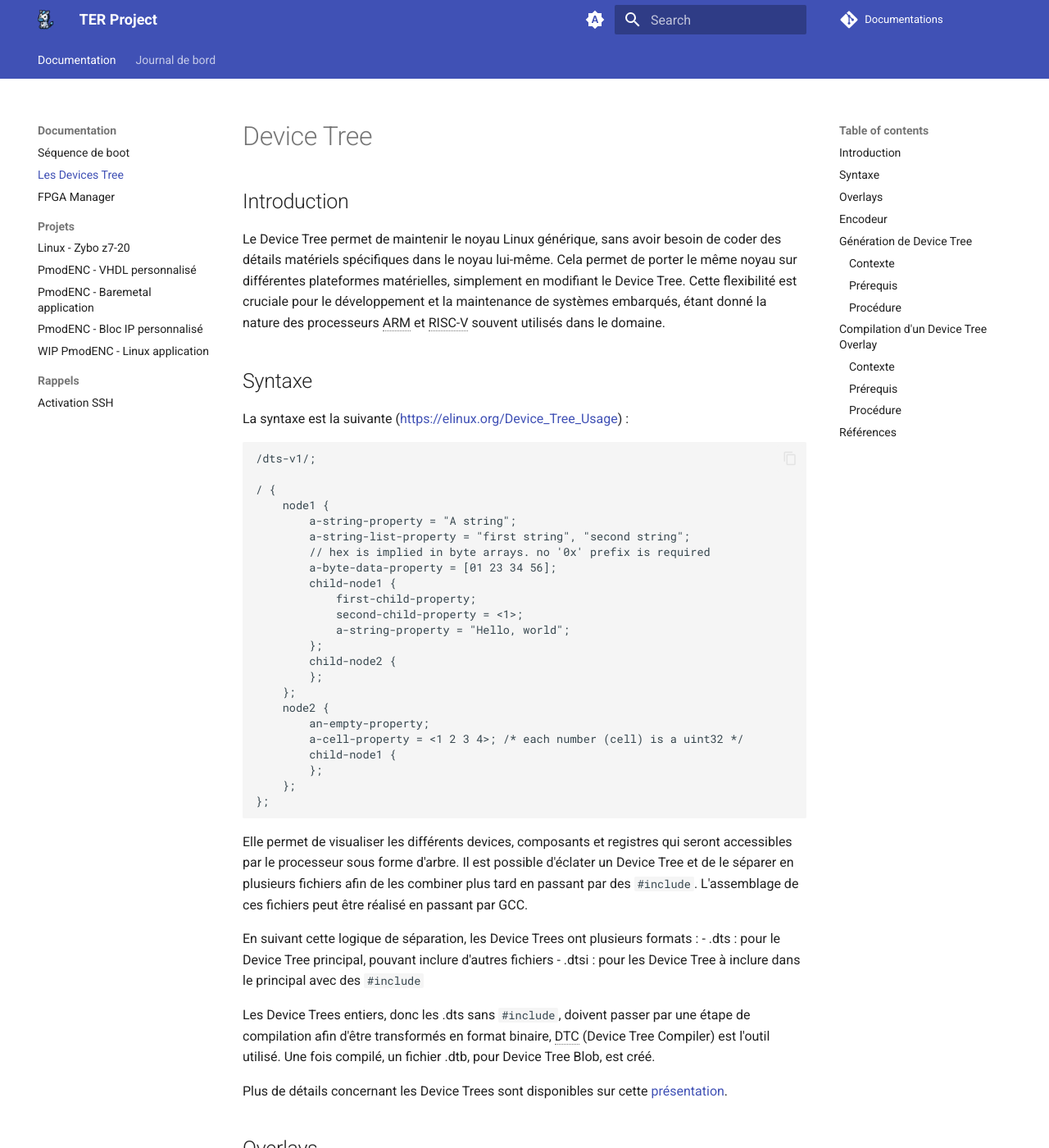
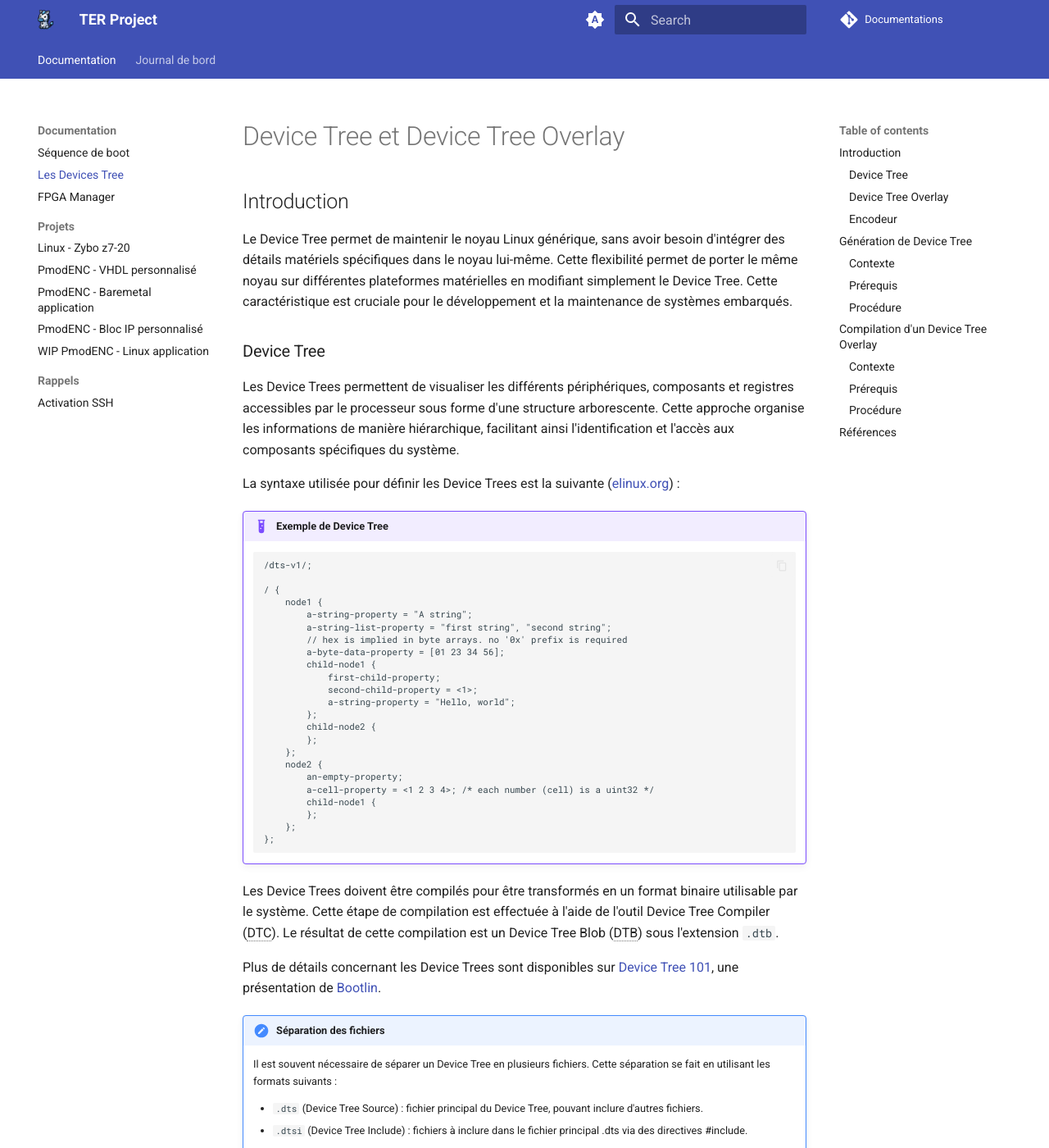
Before and after one commit to TER-Zybo/Documentations, an MkDocs documentation site: the page built from docs/docs/device_tree.md, in a window 1280 px wide and 1400 px high. Shown: the whole window at 82% size. Built offline with MkDocs 1.6.1 and Material for MkDocs 9.7.7, drawn with Linux system fonts in a browser that asks for light colours; comment, search, counter and statistics services are not loaded; some of the changed text lies outside the part shown.

Commit message:
docs: Update device tree documentation

````diff
--- a/docs/docs/device_tree.md
+++ b/docs/docs/device_tree.md
@@ -1,52 +1,56 @@
-# Device Tree
+# Device Tree et Device Tree Overlay
 
 ## Introduction
 
-Le Device Tree permet de maintenir le noyau Linux générique, sans avoir besoin de coder des détails matériels spécifiques dans le noyau lui-même. Cela permet de porter le même noyau sur différentes plateformes matérielles, simplement en modifiant le Device Tree. Cette flexibilité est cruciale pour le développement et la maintenance de systèmes embarqués, étant donné la nature des processeurs ARM et RISC-V souvent utilisés dans le domaine.
+Le Device Tree permet de maintenir le noyau Linux générique, sans avoir besoin d'intégrer des détails matériels spécifiques dans le noyau lui-même. Cette flexibilité permet de porter le même noyau sur différentes plateformes matérielles en modifiant simplement le Device Tree. Cette caractéristique est cruciale pour le développement et la maintenance de systèmes embarqués.
 
-## Syntaxe
+### Device Tree
 
-La syntaxe est la suivante (https://elinux.org/Device_Tree_Usage) :
+Les Device Trees permettent de visualiser les différents périphériques, composants et registres accessibles par le processeur sous forme d'une structure arborescente. Cette approche organise les informations de manière hiérarchique, facilitant ainsi l'identification et l'accès aux composants spécifiques du système.
 
-```
-/dts-v1/;
+La syntaxe utilisée pour définir les Device Trees est la suivante ([elinux.org](https://elinux.org/Device_Tree_Usage)) :
 
-/ {
-    node1 {
-        a-string-property = "A string";
-        a-string-list-property = "first string", "second string";
-        // hex is implied in byte arrays. no '0x' prefix is required
-        a-byte-data-property = [01 23 34 56];
-        child-node1 {
-            first-child-property;
-            second-child-property = <1>;
-            a-string-property = "Hello, world";
+!!! example "Exemple de Device Tree"
+    ```
+    /dts-v1/;
+
+    / {
+        node1 {
+            a-string-property = "A string";
+            a-string-list-property = "first string", "second string";
+            // hex is implied in byte arrays. no '0x' prefix is required
+            a-byte-data-property = [01 23 34 56];
+            child-node1 {
+                first-child-property;
+                second-child-property = <1>;
+                a-string-property = "Hello, world";
+            };
+            child-node2 {
+            };
         };
-        child-node2 {
+        node2 {
+            an-empty-property;
+            a-cell-property = <1 2 3 4>; /* each number (cell) is a uint32 */
+            child-node1 {
+            };
         };
     };
-    node2 {
-        an-empty-property;
-        a-cell-property = <1 2 3 4>; /* each number (cell) is a uint32 */
-        child-node1 {
-        };
-    };
-};
-```
+    ```
 
-Elle permet de visualiser les différents devices, composants et registres qui seront accessibles par le processeur sous forme d'arbre.
-Il est possible d'éclater un Device Tree et de le séparer en plusieurs fichiers afin de les combiner plus tard en passant par des `#include`. L'assemblage de ces fichiers peut être réalisé en passant par GCC.
+Les Device Trees doivent être compilés pour être transformés en un format binaire utilisable par le système. Cette étape de compilation est effectuée à l'aide de l'outil Device Tree Compiler (DTC). Le résultat de cette compilation est un Device Tree Blob (DTB) sous l'extension `.dtb`.
 
-En suivant cette logique de séparation, les Device Trees ont plusieurs formats :
-- .dts : pour le Device Tree principal, pouvant inclure d'autres fichiers
-- .dtsi : pour les Device Tree à inclure dans le principal avec des `#include`
+Plus de détails concernant les Device Trees sont disponibles sur [Device Tree 101](https://bootlin.com/pub/conferences/2021/webinar/petazzoni-device-tree-101/petazzoni-device-tree-101.pdf), une présentation de [Bootlin](https://bootlin.com/).
 
-Les Device Trees entiers, donc les .dts sans `#include`, doivent passer par une étape de compilation afin d'être transformés en format binaire, DTC (Device Tree Compiler) est l'outil utilisé.
-Une fois compilé, un fichier .dtb, pour Device Tree Blob, est créé.
+!!! note "Séparation des fichiers"
+    Il est souvent nécessaire de séparer un Device Tree en plusieurs fichiers. Cette séparation se fait en utilisant les formats suivants :
 
-Plus de détails concernant les Device Trees sont disponibles sur cette [présentation](https://bootlin.com/pub/conferences/2021/webinar/petazzoni-device-tree-101/petazzoni-device-tree-101.pdf).
+    - `.dts` (Device Tree Source) : fichier principal du Device Tree, pouvant inclure d'autres fichiers.
+    - `.dtsi` (Device Tree Include) : fichiers à inclure dans le fichier principal .dts via des directives #include.
 
-## Overlays
+    L'assemblage de ces fichiers séparés est réalisé en utilisant le préprocesseur GCC, permettant ainsi de combiner les différentes parties en un seul fichier cohérent (fichier `.dts` final sans #include).
+
+
+### Device Tree Overlay
 
 Les Device Trees décrivent des composants pour que le système puisse les reconnaître et les utiliser, mais comment faire si l'on veut ajouter un composant alors qu'un Device Tree est déjà créé et utilisé et qu'il est impossible d'éteindre le système ?
 
@@ -108,7 +112,7 @@ Ces deux exemples sont fonctionellement équivalents.
 
 Cette documentation décrit les étapes pour générer un Device Tree Source (DTS) à partir d'un fichier XSA en utilisant XSCT (Xilinx Software Command-line Tool).
 
-## Encodeur
+### Encodeur
 
 Le Device Tree de base est déjà généré par PetaLinux dès lors qu'on lui fournit un fichier XSA, le travail que nous avons réalisé se repose donc surtout sur l'overlay.
 
````
Also changed, not shown: docs/docs/pmodenc_baremetal.md (+1 -1 lines), docs/includes/abbreviations.md (+2 -0 lines).
